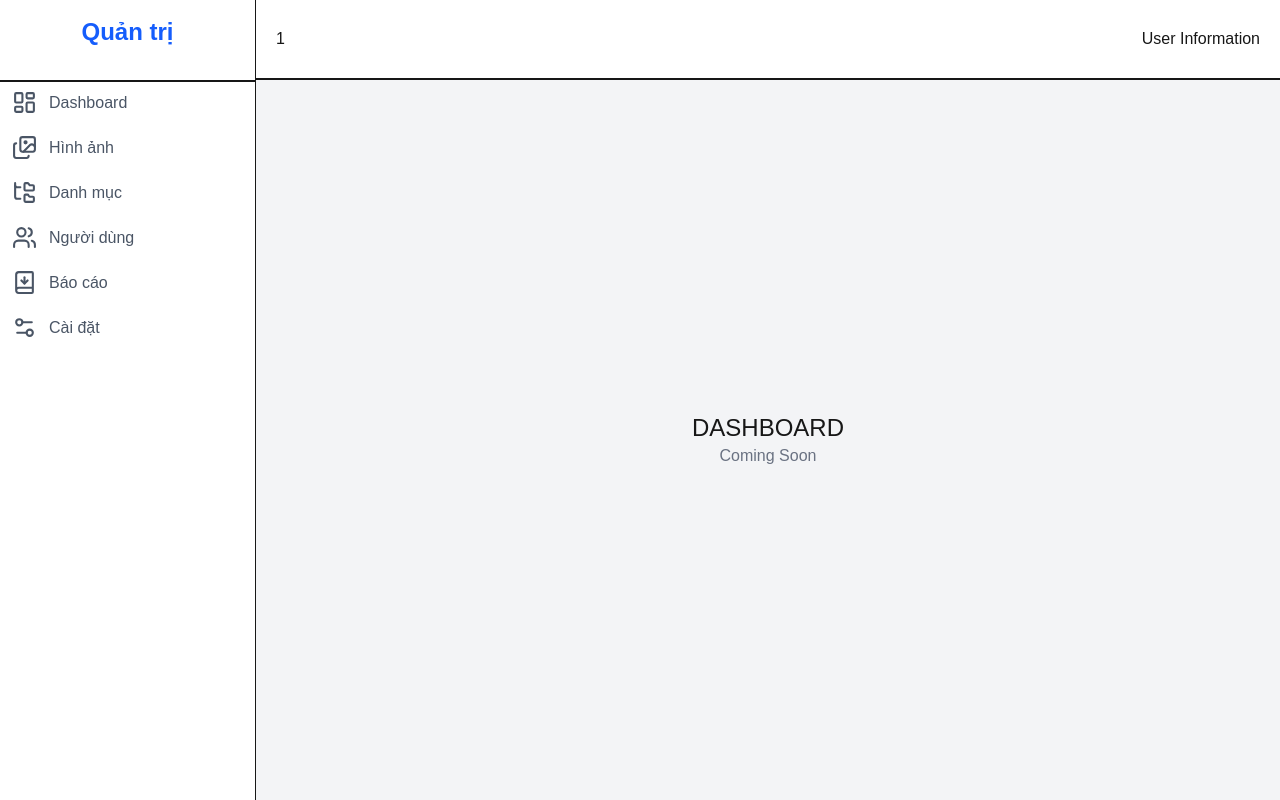
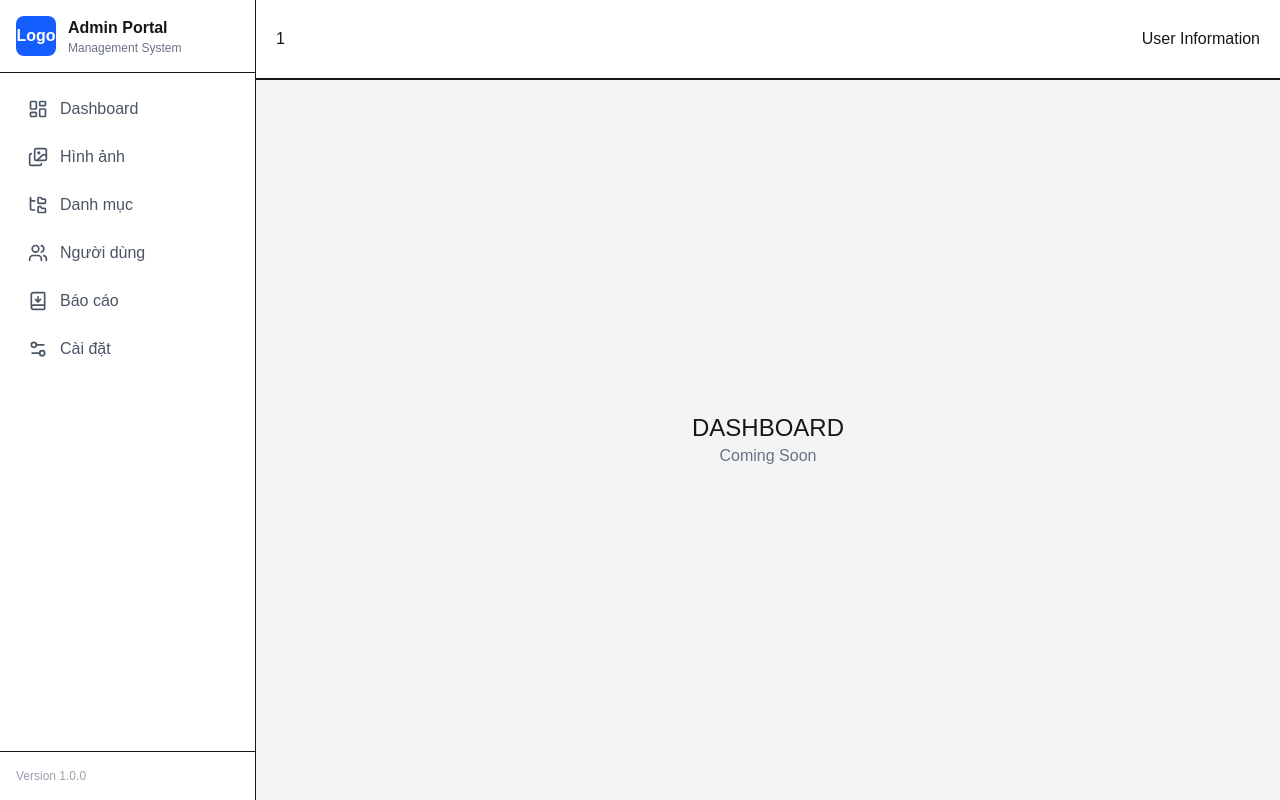
Before and after one commit to DyLan1401/admin-portal, a Next.js app in the folder frontend/: page /admin/dashboard in a window 1280 px wide. Built offline with nearby package versions, Linux system fonts and the light colour scheme.

Commit message:
implement sidebar

```diff
--- /dev/null
+++ b/frontend/src/components/layout/AdminLayout/Sidebar/SidebarFooter.tsx
@@ -0,0 +1,12 @@
+export default function SidebarFooter() {
+
+    return (
+        <div className="border-t p-4">
+            <p className="text-xs text-gray-400">
+                Version 1.0.0
+            </p>
+        </div>
+
+    );
+
+}
--- /dev/null
+++ b/frontend/src/components/layout/AdminLayout/Sidebar/SidebarHeader.tsx
@@ -0,0 +1,15 @@
+export default function SidebarHeader() {
+    return (
+        <div className="flex items-center gap-3 border-b p-4">
+            <div className="flex h-10 w-10 items-center justify-center rounded-lg bg-blue-600 text-white font-bold">
+                Logo
+            </div>
+            <div>
+                <h2 className="font-semibold">Admin Portal</h2>
+                <p className="text-xs text-gray-500">
+                    Management System
+                </p>
+            </div>
+        </div>
+    );
+}
--- /dev/null
+++ b/frontend/src/components/layout/AdminLayout/Sidebar/SidebarItem.tsx
@@ -0,0 +1,33 @@
+import Link from "next/link";
+import { LucideIcon } from "lucide-react";
+
+interface SidebarItemProps {
+    label: string;
+    href: string;
+    icon: LucideIcon;
+    active: boolean;
+}
+
+export default function SidebarItem({
+    label,
+    href,
+    icon: Icon,
+    active,
+}: SidebarItemProps) {
+    return (
+        <Link
+            href={href}
+            className={`
+                flex items-center gap-3 rounded-lg px-3 py-2 transition-colors
+                ${active
+                    ? "bg-blue-100 text-blue-600"
+                    : "text-gray-600 hover:bg-gray-100"
+                }
+            `}
+        >
+            <Icon size={20} />
+
+            <span>{label}</span>
+        </Link>
+    );
+}
--- /dev/null
+++ b/frontend/src/components/layout/AdminLayout/Sidebar/SidebarMenu.tsx
@@ -0,0 +1,26 @@
+"use client";
+
+import { usePathname } from "next/navigation";
+import { ADMIN_NAVIGATION } from "@/constants/navigation";
+import SidebarItem from "./SidebarItem";
+
+export default function SidebarMenu() {
+
+    const pathname = usePathname();
+
+    return (
+
+        <nav className="flex flex-col gap-2 p-4">
+            {ADMIN_NAVIGATION.map((item) => (
+                <SidebarItem
+                    key={item.href}
+                    label={item.label}
+                    href={item.href}
+                    icon={item.icon}
+                    active={pathname === item.href}
+                />
+            ))}
+
+        </nav>
+    );
+}
--- a/frontend/src/components/layout/AdminLayout/Sidebar/index.tsx
+++ b/frontend/src/components/layout/AdminLayout/Sidebar/index.tsx
@@ -1,31 +1,28 @@
-"use client";
-import Link from "next/link";
-import { usePathname } from "next/navigation";
-import { ADMIN_NAVIGATION } from "@/constants/navigation";
+import SidebarHeader from "./SidebarHeader";
+import SidebarMenu from "./SidebarMenu";
+import SidebarFooter from "./SidebarFooter";
 
 
 export default function Sidebar() {
-    const pathname = usePathname();
+
     return (
-        <div className="py-4 flex flex-col h-full text-center overflow-auto">
-            <div className="text-2xl font-bold text-blue-600 mb-8 px-2">Quản trị</div>
-            <div className="border"></div>
-            <nav className="space-y-1 ">
-                {ADMIN_NAVIGATION.map((item) => (
-                    <Link
-                        key={item.path}
-                        href={item.path}
-                        className={`flex items-center gap-3 px-3 py-2 rounded-lg transition-colors ${pathname === item.path
-                            ? "bg-blue-50 text-blue-600"
-                            : "text-gray-600 hover:bg-gray-100"
-                            }`}
-                    >
 
-                        <item.icon size={25} />
-                        <span className="font-medium">{item.label}</span>
-                    </Link>
-                ))}
-            </nav>
-        </div>
+        <aside
+            className="flex h-screen w-64 flex-col border-r bg-white"
+        >
+
+            <SidebarHeader />
+
+            <div className="flex-1 overflow-y-auto">
+
+                <SidebarMenu />
+
+            </div>
+
+            <SidebarFooter />
+
+        </aside>
+
     );
+
 }
--- a/frontend/src/constants/navigation.ts
+++ b/frontend/src/constants/navigation.ts
@@ -4,26 +4,26 @@ import { LayoutDashboard, Images, Users, FolderTree, BookDown, Settings2 } from
 export const ADMIN_NAVIGATION = [
     {
         icon: LayoutDashboard,
-        label: "Dashboard", path: "/admin"
+        label: "Dashboard", href: "/admin"
     },
     {
         icon: Images,
-        label: "Hình ảnh", path: "/admin/images"
+        label: "Hình ảnh", href: "/admin/images"
     },
     {
         icon: FolderTree,
-        label: "Danh mục", path: "/admin/categories"
+        label: "Danh mục", href: "/admin/categories"
     },
     {
         icon: Users,
-        label: "Người dùng", path: "/admin/users"
+        label: "Người dùng", href: "/admin/users"
     },
     {
         icon: BookDown,
-        label: "Báo cáo", path: "/admin/reports"
+        label: "Báo cáo", href: "/admin/reports"
     },
     {
         icon: Settings2,
-        label: "Cài đặt", path: "/admin/settings"
+        label: "Cài đặt", href: "/admin/settings"
     },
 ];
--- /dev/null
+++ b/frontend/src/utils/navigation.ts
@@ -0,0 +1,6 @@
+export function isActiveRoute(pathname: string, href: string) {
+    if (href === "/admin/dashboard") {
+        return pathname === href;
+    }
+    return pathname.startsWith(href);
+}
```
